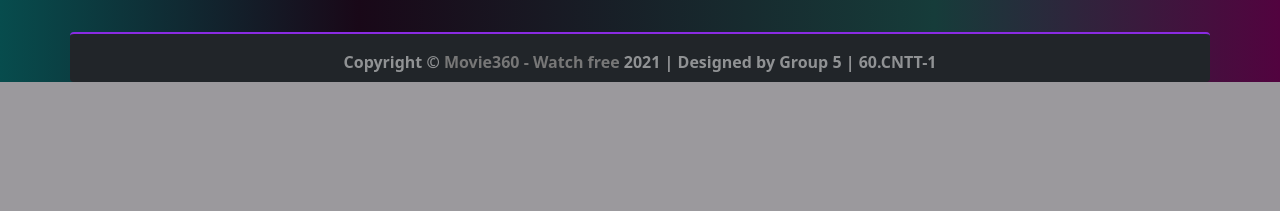
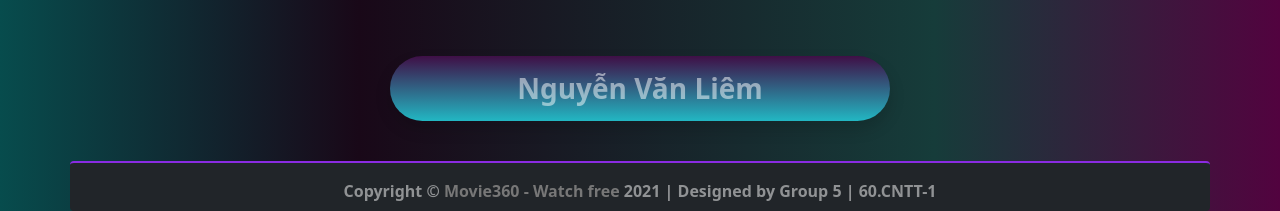
Before and after one commit to huuphuoc-60136576/BaiNhom-PHP, a PHP site: page /detail_film.php?maPhim=MP0035 in a window 1280 px wide. Shown: the part 1526-1737 px from the top of the page. Before the commit the page ends 1608 px from the top, so only its background shows below. Run offline with PHP 8.4, Linux system fonts and the light colour scheme; data comes from the database, SQL or seed files in the repository; some libraries are stand-ins or nearby versions.

Commit message:
Thêm tên hiển thị

```diff
--- a/NhomDayDu/Movie360/Pages/detail_film.php
+++ b/NhomDayDu/Movie360/Pages/detail_film.php
@@ -299,10 +299,10 @@
 
 
             </div>
-            <!-- <div class="d-flex justify-content-center">
+            <div class="d-flex justify-content-center">
             <h3 class="title_1 text-white-50 mt-5 mb-3 bg-dark p-3 shadow" style="width: 500px; border-radius: 50px;
-            background: linear-gradient(0deg, rgba(34,183,195,1) 0%, rgba(63,15,70,1) 100%);">Thiết kế bởi Nguyễn Văn Liêm</h3>
-        </div> -->
+            background: linear-gradient(0deg, rgba(34,183,195,1) 0%, rgba(63,15,70,1) 100%);">Nguyễn Văn Liêm</h3>
+        </div>
         </div><br>
         <?php
         include("../Includes/footer.html");
--- a/NhomDayDu/Movie360/Pages/watch_film.php
+++ b/NhomDayDu/Movie360/Pages/watch_film.php
@@ -412,10 +412,10 @@
 
 
             </div>
-            <!-- <div class="d-flex justify-content-center">
+            <div class="d-flex justify-content-center">
             <h3 class="title_1 text-white-50 mt-5 mb-3 bg-dark p-3 shadow" style="width: 500px; border-radius: 50px;
-            background: linear-gradient(0deg, rgba(34,183,195,1) 0%, rgba(63,15,70,1) 100%);">Thiết kế bởi Nguyễn Văn Liêm</h3>
-        </div> -->
+            background: linear-gradient(0deg, rgba(34,183,195,1) 0%, rgba(63,15,70,1) 100%);">Nguyễn Văn Liêm</h3>
+        </div>
         </div><br>
         <?php
         include("../Includes/footer.html");
```
